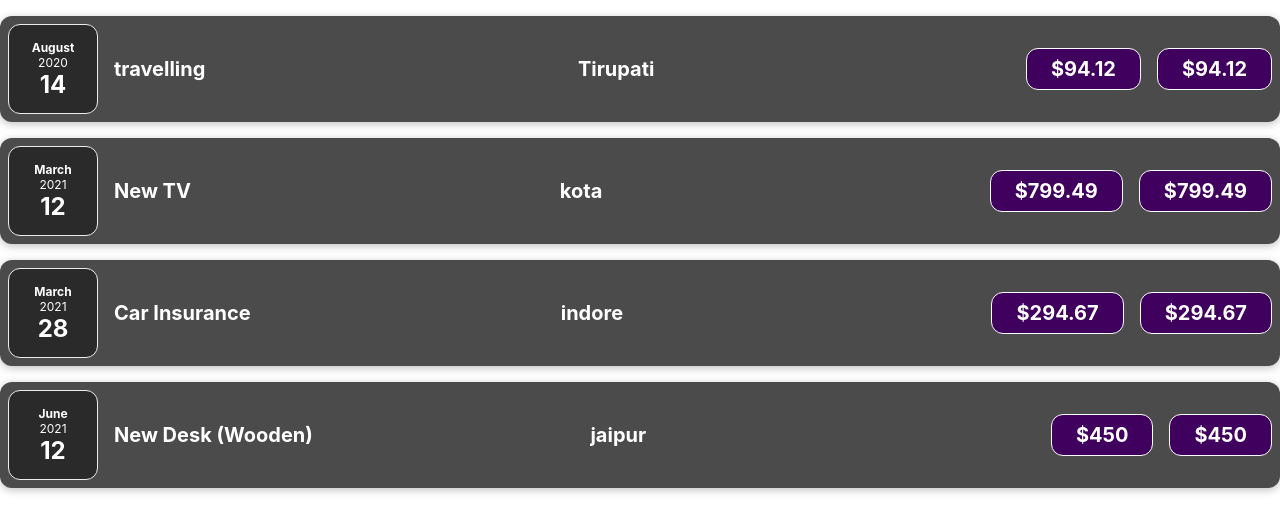
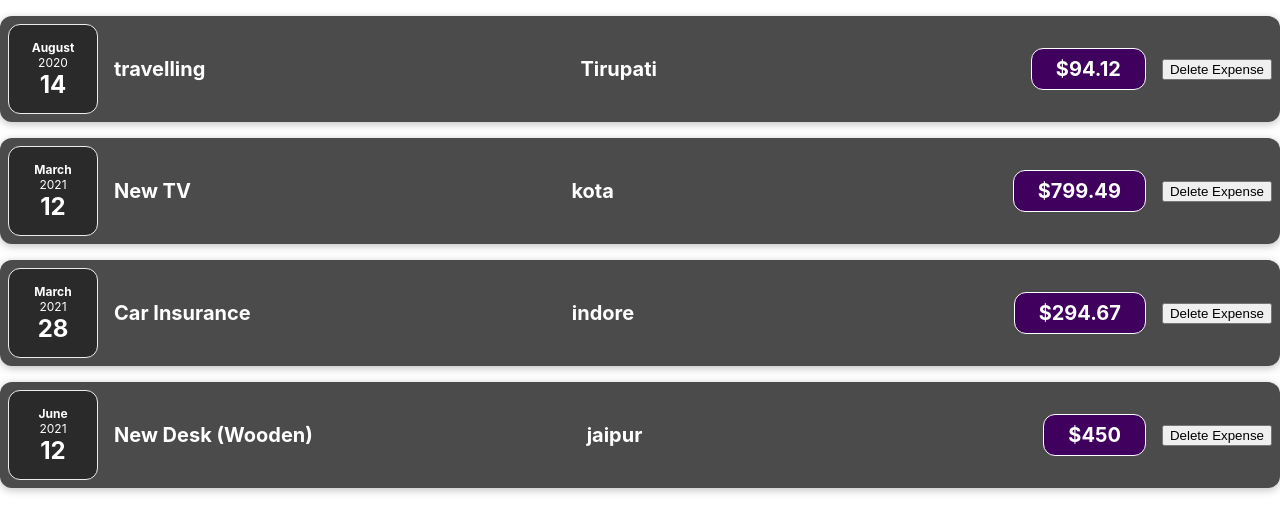
Before and after one commit to Akshat2106/React, a React (Create React App) app: page / in a window 1280 px wide. Shown: the top 532 px of the page. Built offline with nearby package versions, Linux system fonts and the light colour scheme.

Commit message:
Adding Event Listeners

```diff
--- a/src/components/ExpenseItem.js
+++ b/src/components/ExpenseItem.js
@@ -3,16 +3,19 @@
 import './ExpenseItem.css'
 
 const ExpenseItem=(props)=>{
-
+    const deleteExpense = () => {
+        document.getElementById('delete');
+    };
     return (
         <div className="expense-item">
-
             <ExpenseDate date={props.date}/>
             <div className="expense-item__description">
                 <h2>{props.title}</h2>
                 <h2>{props.location}</h2>
-                <div className="expense-item__price">${props.amount}</div>
+                <div>
                 <ExpenseAmount amount={props.amount}/>
+            </div>
+            <button onClick={deleteExpense}>Delete Expense</button>
             </div>
         </div>
 
```
